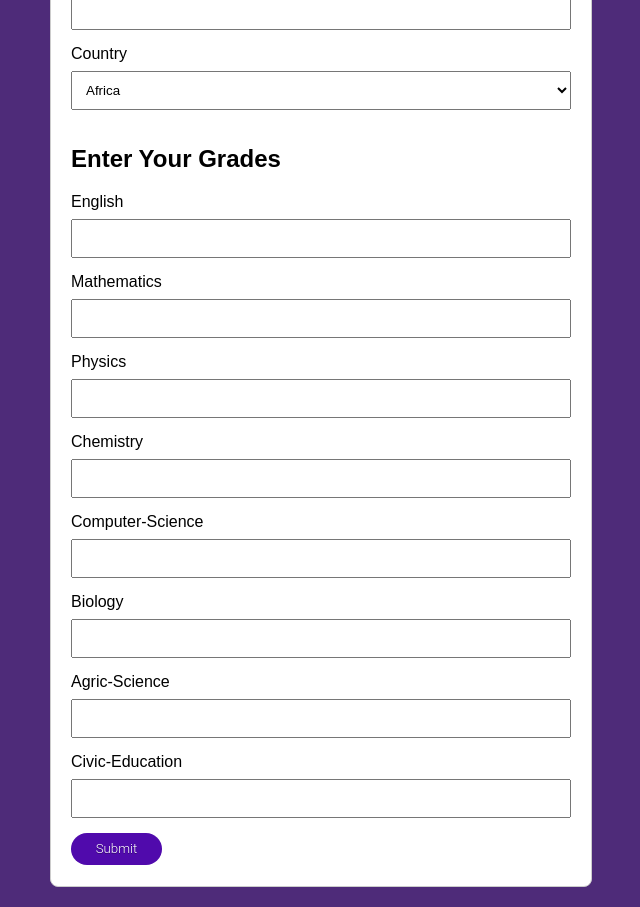
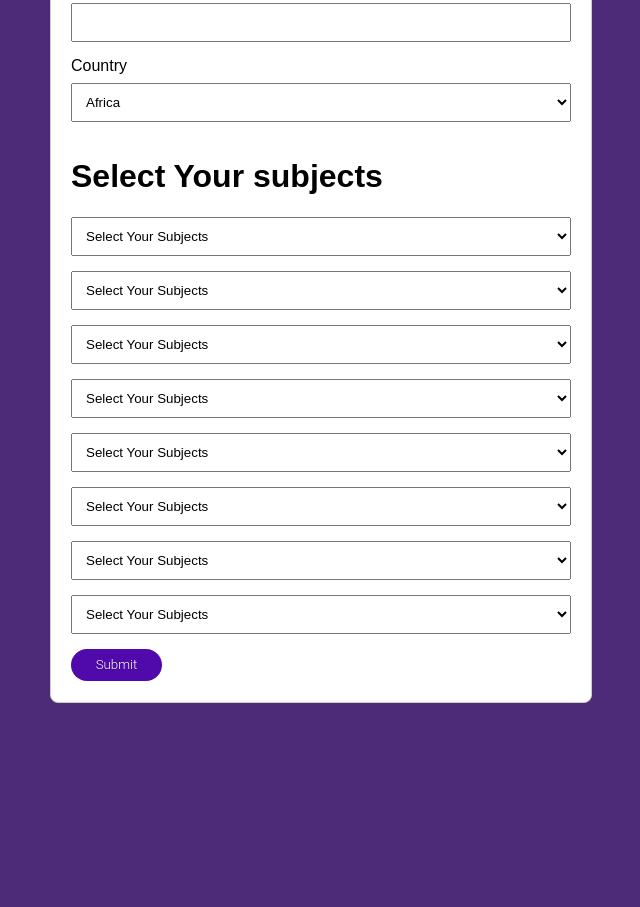
Before and after one commit to Lawani-EJ/Scholary, a plain HTML site: page index.html in a window 1280 px wide. Shown: the part 644-1551 px from the top of the page, without its empty margins (319-959 px from the left). After the commit the page ends 1367 px from the top, so only its background shows below. Drawn offline with Linux system fonts and the light colour scheme.

Commit message:
Updated Subjects Section

```diff
--- a/index.html
+++ b/index.html
@@ -3,9 +3,9 @@
 <head>
     <meta charset="UTF-8">
     <meta name="viewport" content="width=device-width, initial-scale=1.0">
-    <title>Scholarship Application Form</title>
+    <title>Scholary</title>
     <link rel="stylesheet" href="styles.css">
-    <link rel="shortcut icon" href="" type="image/x-icon">
+    <link rel="shortcut icon" href="./diploma.png" type="image/x-icon">
 </head>
 <body>
 
@@ -14,7 +14,7 @@
     </header>
 
     <form>
-        <h2>Enter Your Personal Details</h2>
+        <h1>Enter Your Personal Details</h1>
         <label for="firstName">First Name</label>
         <input type="text" id="firstName" name="firstName" required>
 
@@ -27,7 +27,7 @@
             <option value="25-30">25-30</option>
             <option value="31-35">31-35</option>
             <option value="36-40">36-40</option>
-
+            <option value="41-100">41 and above</option>
 
         </select>
 
@@ -52,34 +52,96 @@
     <option value="Rest">Rest of the World</option>
 </select>
 
-        <h2>Enter Your Grades</h2>
-        <label for="englishGrade">English</label>
-        <input type="number" id="englishGrade" name="englishGrade" min="0" max="100" required>
+<div class="select_container" id="select_container">
+    <h1>Select Your subjects</h1>
+    <select name="select1" id="select1">
+        <option value="">Select Your Subjects</option>
+        <option value="">English</option>
+        <option value="">Mathematics</option>
+        <option value="">Physics</option>
+        <option value="">Chemistry</option>
+        <option value="">Computer-Science</option>
+        <option value="">Biology</option>
+        <option value="">Agric-Science</option>
+    </select>
 
-        <label for="mathGrade">Mathematics</label>
-        <input type="number" id="mathGrade" name="mathGrade" min="0" max="100" required>
+     <select name="select2" id="select2">
+        <option value="">Select Your Subjects</option>
+        <option value="">English</option>
+        <option value="">Mathematics</option>
+        <option value="">Physics</option>
+        <option value="">Chemistry</option>
+        <option value="">Computer-Science</option>
+        <option value="">Biology</option>
+        <option value="">Agric-Science</option>
+    </select>
 
-      <label for="physicsGrade">Physics</label>
-        <input type="number" id="physicsGrade" name="physicsGrade" min="0" max="100" required>
+    <select name="select3" id="select3">
+        <option value="">Select Your Subjects</option>
+        <option value="">English</option>
+        <option value="">Mathematics</option>
+        <option value="">Physics</option>
+        <option value="">Chemistry</option>
+        <option value="">Computer-Science</option>
+        <option value="">Biology</option>
+        <option value="">Agric-Science</option>
+    </select>
 
+    <select name="select4" id="select4">
+        <option value="">Select Your Subjects</option>
+        <option value="">English</option>
+        <option value="">Mathematics</option>
+        <option value="">Physics</option>
+        <option value="">Chemistry</option>
+        <option value="">Computer-Science</option>
+        <option value="">Biology</option>
+        <option value="">Agric-Science</option>
+    </select>
 
-        <label for="chemGrade">Chemistry</label>
-        <input type="number" id="chemGrade" name="chemGrade" min="0" max="100" required>
+    <select name="select5" id="select5">
+        <option value="">Select Your Subjects</option>
+        <option value="">English</option>
+        <option value="">Mathematics</option>
+        <option value="">Physics</option>
+        <option value="">Chemistry</option>
+        <option value="">Computer-Science</option>
+        <option value="">Biology</option>
+        <option value="">Agric-Science</option>
+    </select>
 
+    <select name="select6" id="select6">
+        <option value="">Select Your Subjects</option>
+        <option value="">English</option>
+        <option value="">Mathematics</option>
+        <option value="">Physics</option>
+        <option value="">Chemistry</option>
+        <option value="">Computer-Science</option>
+        <option value="">Biology</option>
+        <option value="">Agric-Science</option>
+    </select>
 
-        <label for="csGrade"> Computer-Science</label>
-        <input type="number" id="csGrade" name="csGrade" min="0" max="100" required>
+    <select name="select7" id="select7">
+        <option value="">Select Your Subjects</option>
+        <option value="">English</option>
+        <option value="">Mathematics</option>
+        <option value="">Physics</option>
+        <option value="">Chemistry</option>
+        <option value="">Computer-Science</option>
+        <option value="">Biology</option>
+        <option value="">Agric-Science</option>
+    </select>
 
-        <label for="bioGrade">Biology</label>
-        <input type="number" id="bioGrade" name="bioGrade" min="0" max="100" required>
-
-
-        <label for="agricGrade">Agric-Science</label>
-        <input type="number" id="agricGrade" name="agricGrade" min="0" max="100" required>
-
-
-        <label for="civicGrade">Civic-Education</label>
-        <input type="number" id="civicGrade" name="civicGrade" min="0" max="100" required>
+    <select name="select8" id="select8">
+        <option value="">Select Your Subjects</option>
+        <option value="">English</option>
+        <option value="">Mathematics</option>
+        <option value="">Physics</option>
+        <option value="">Chemistry</option>
+        <option value="">Computer-Science</option>
+        <option value="">Biology</option>
+        <option value="">Agric-Science</option>
+    </select>
+</div>
 
 <button type="button" class="bn11" onclick="submitForm()">Submit</button>
     </form>
```
